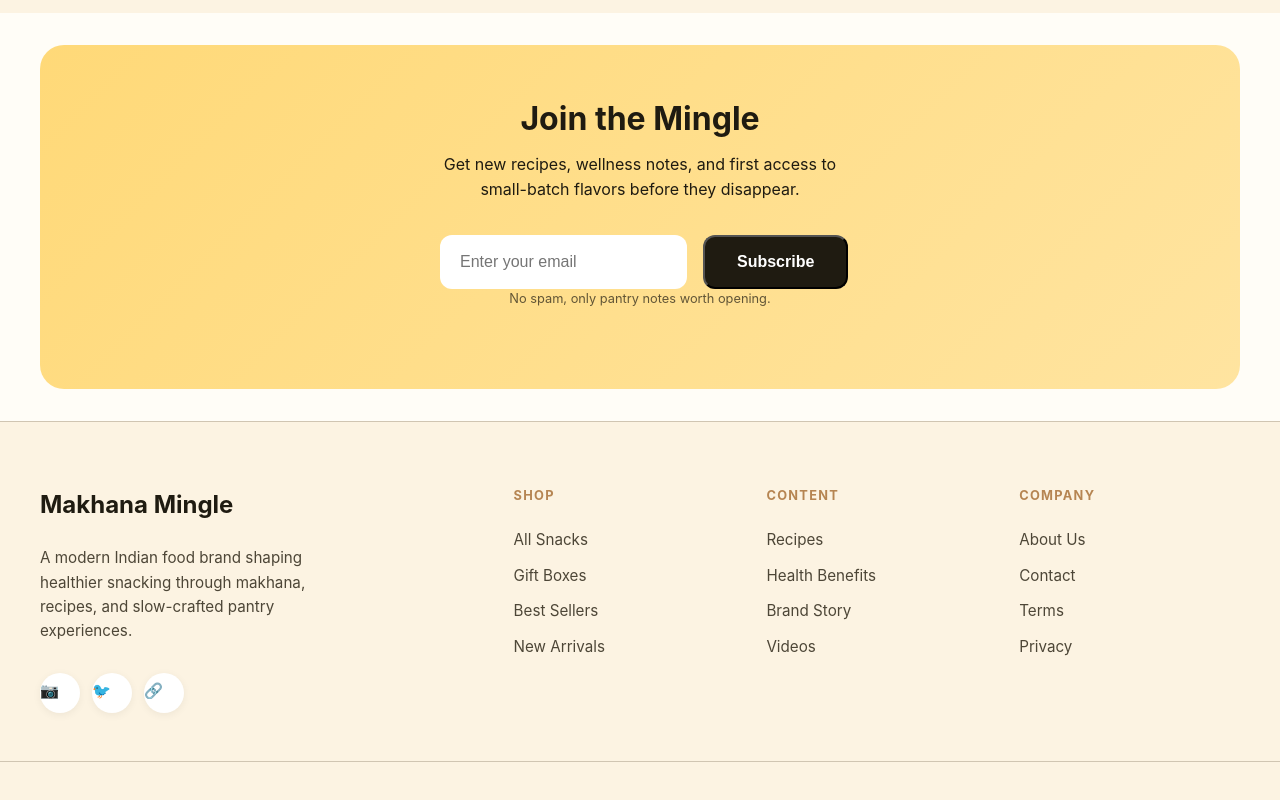
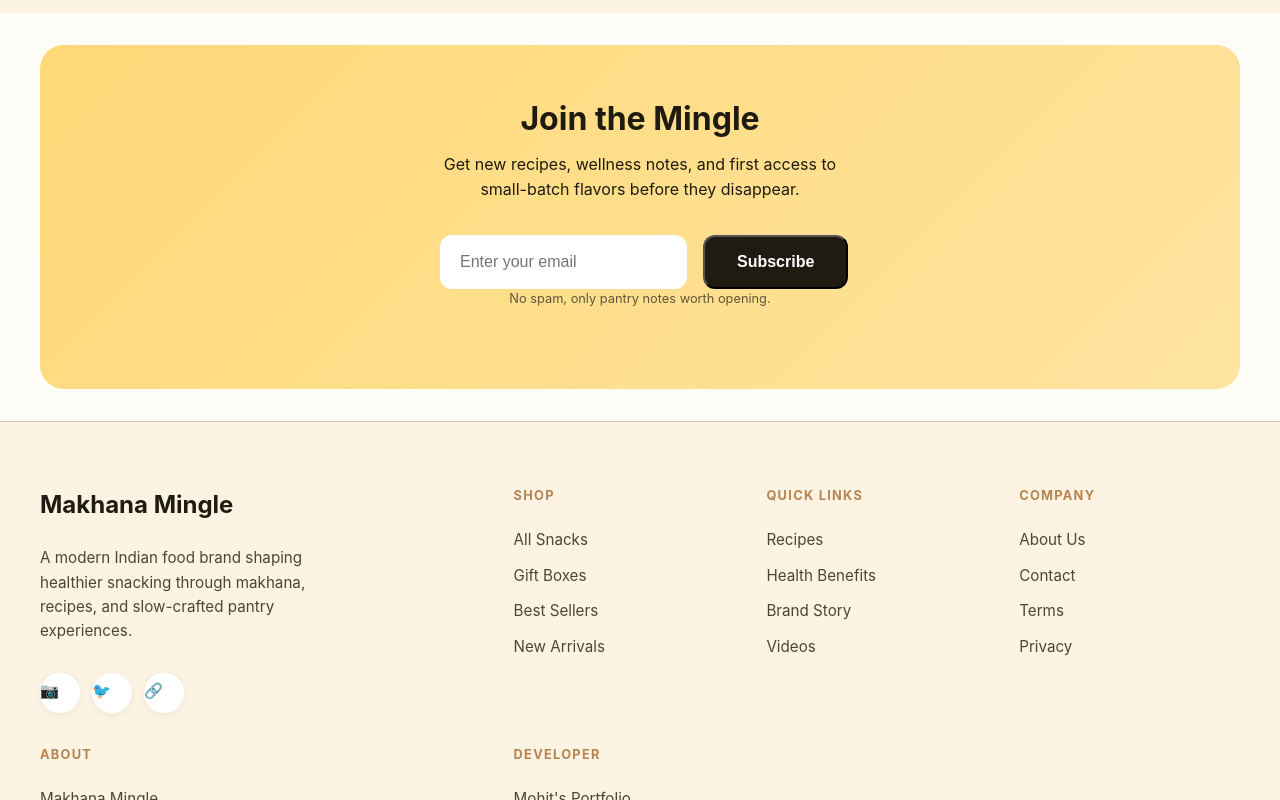
Before and after one commit to sonimohit481/Makhana-Mingle, a Next.js app: page / in a window 1280 px wide. Shown: the part 11200-12000 px from the top of the page. Built offline with nearby package versions, Linux system fonts and the light colour scheme.

Commit message:
Add About and Developer sections to footer
- Add About section with company info links
- Add Developer section with Mohit's portfolio (mohitsoni.dev)
- Include GitHub link and developer contact

```diff
--- a/src/data/content.ts
+++ b/src/data/content.ts
@@ -291,7 +291,7 @@ export const footerSections: FooterSection[] = [
     ],
   },
   {
-    title: "Content",
+    title: "Quick Links",
     links: [
       { label: "Recipes", href: "#recipes" },
       { label: "Health Benefits", href: "#benefits" },
@@ -308,4 +308,21 @@ export const footerSections: FooterSection[] = [
       { label: "Privacy", href: "#" },
     ],
   },
+  {
+    title: "About",
+    links: [
+      { label: "Makhana Mingle", href: "#" },
+      { label: "Our Story", href: "#story" },
+      { label: "Sustainability", href: "#" },
+      { label: "Careers", href: "#" },
+    ],
+  },
+  {
+    title: "Developer",
+    links: [
+      { label: "Mohit's Portfolio", href: "https://mohitsoni.dev" },
+      { label: "View Source Code", href: "https://github.com/sonimohit481/Makhana-Mingle" },
+      { label: "Contact Developer", href: "mailto:mohit@getlon.com" },
+    ],
+  },
 ];
```
